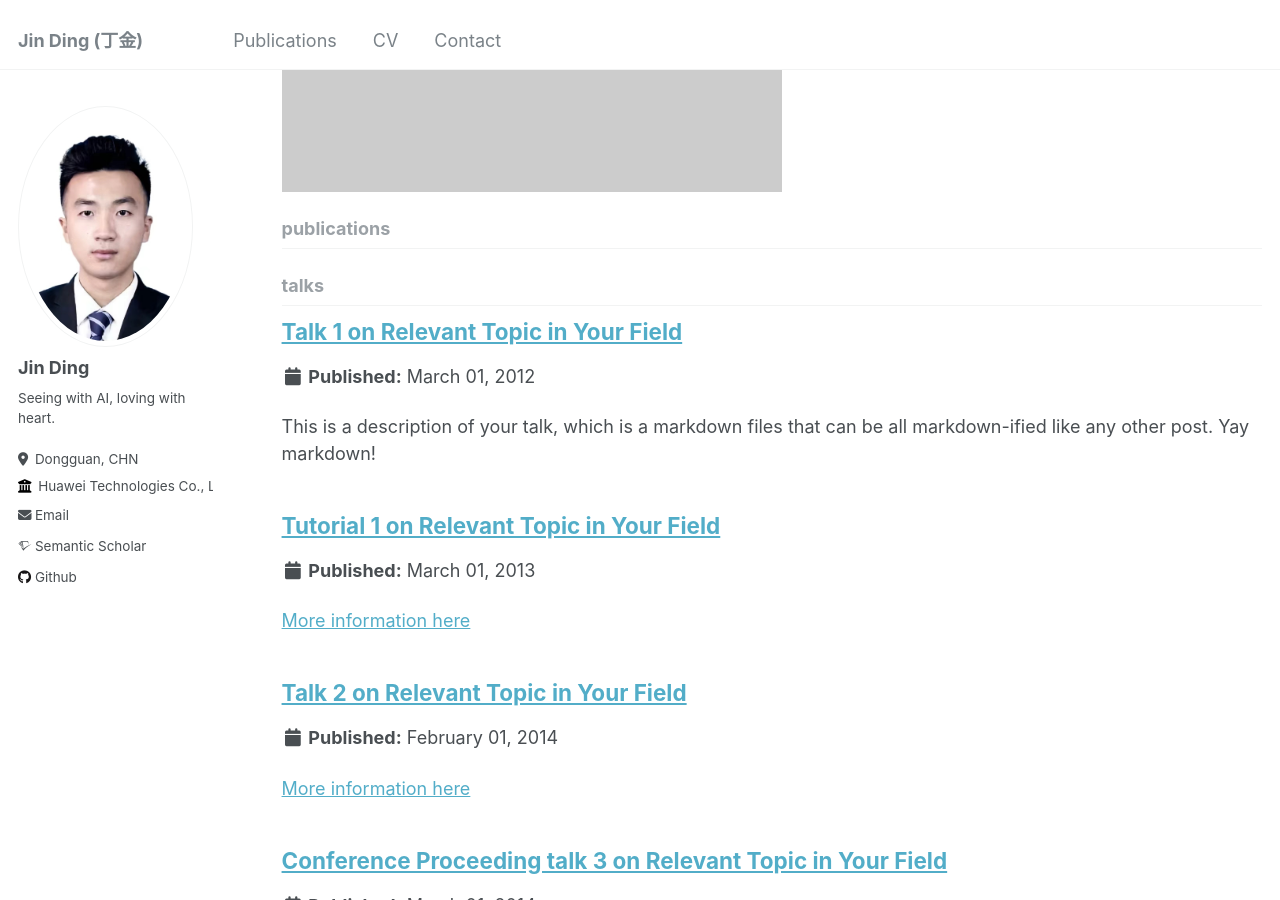
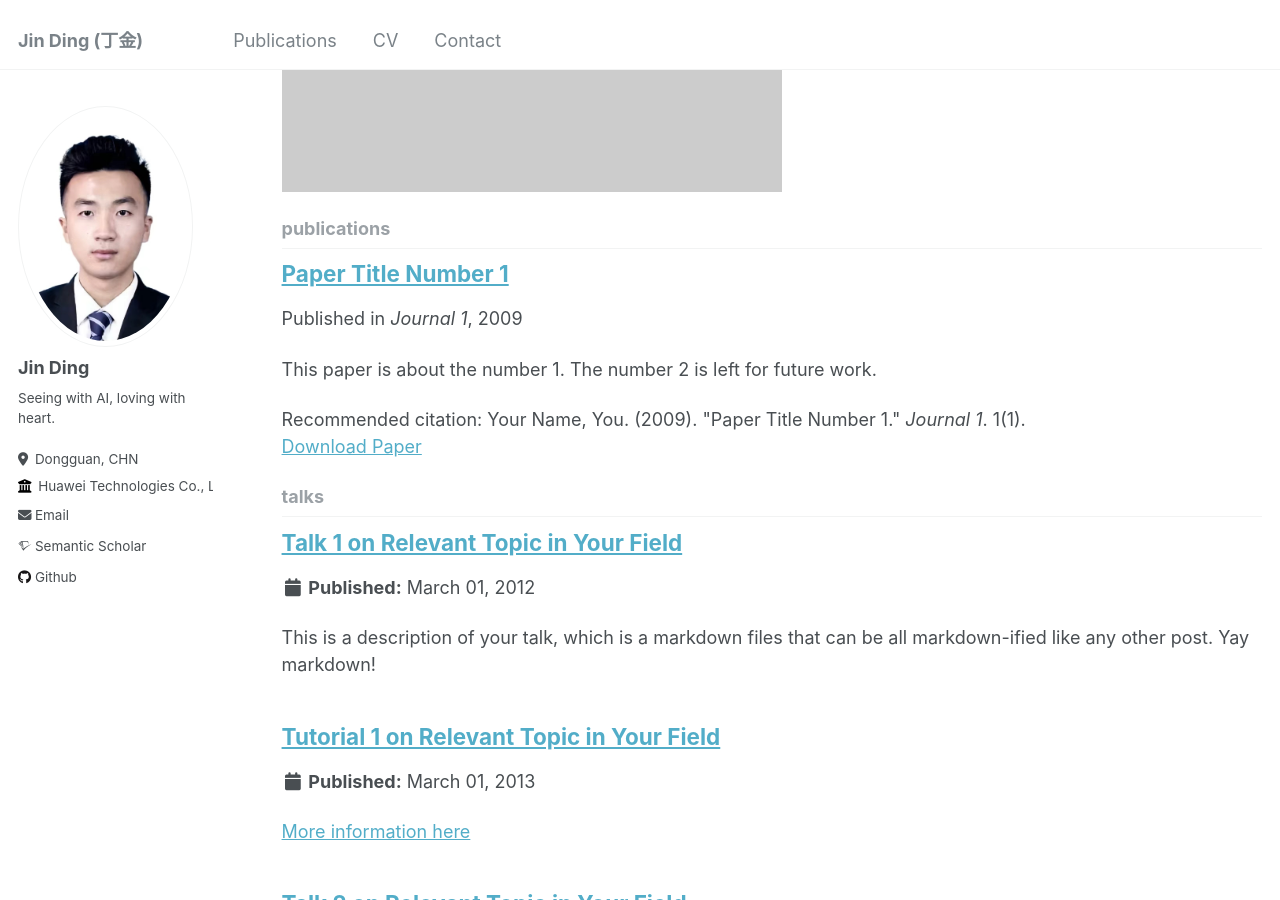
Before and after one commit to DJEddyking/djeddyking.github.io, a Jekyll site: the page built from _pages/collection-archive.html, in a window 1280 px wide and 900 px high, scrolled down 900 px. Built offline with Jekyll 4.4.1, drawn with Linux system fonts in a browser that asks for light colours; some web fonts are replaced.

Commit message:
Update 2009-10-01-paper-title-number-1.md

```diff
--- a/_publications/2009-10-01-paper-title-number-1.md
+++ b/_publications/2009-10-01-paper-title-number-1.md
@@ -1,2 +1,15 @@
-123456
-123456
+---
+title: "Paper Title Number 1"
+collection: publications
+permalink: /publication/2009-10-01-paper-title-number-1
+excerpt: 'This paper is about the number 1. The number 2 is left for future work.'
+date: 2009-10-01
+venue: 'Journal 1'
+paperurl: 'http://academicpages.github.io/files/paper1.pdf'
+citation: 'Your Name, You. (2009). &quot;Paper Title Number 1.&quot; <i>Journal 1</i>. 1(1).'
+---
+This paper is about the number 1. The number 2 is left for future work.
+
+[Download paper here](http://academicpages.github.io/files/paper1.pdf)
+
+Recommended citation: Your Name, You. (2009). "Paper Title Number 1." <i>Journal 1</i>. 1(1).
```
